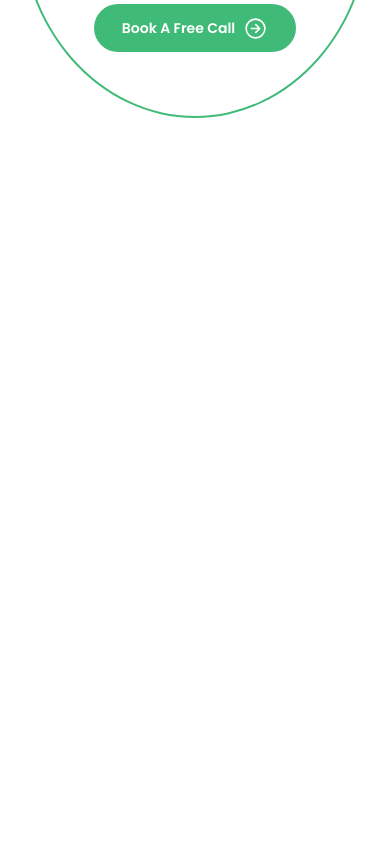
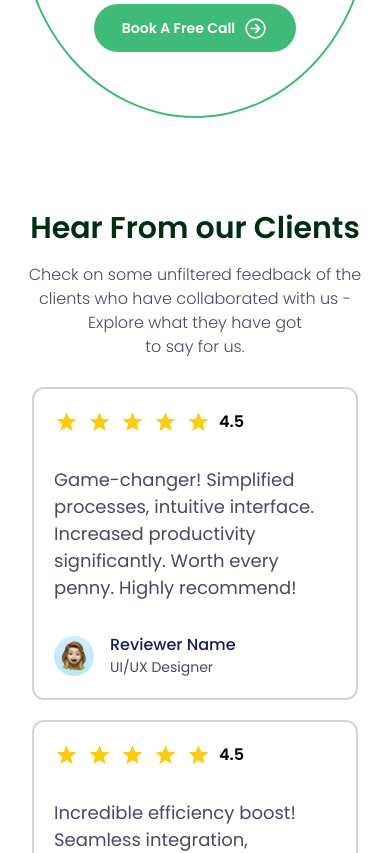
Before and after one commit to 28JayG/pt-site, a Next.js app: page / in a window 390 px wide. Shown: the part 5420-6273 px from the top of the page. Built offline with nearby package versions, Linux system fonts and the light colour scheme.

Commit message:
makes testimonial responsive

```diff
--- a/src/components/home/Testimonial.tsx
+++ b/src/components/home/Testimonial.tsx
@@ -13,7 +13,7 @@ interface Props {
 const TestimonialCard: FC<Props> = ({ review }) => {
   const { client, review: reviewText, rating } = review;
   return (
-    <div className="flex flex-col gap-8 border-2 border-gray-300 p-5 rounded-xl w-80 md:w-96">
+    <div className="flex flex-col gap-8 border-2 border-gray-300 p-5 rounded-xl w-full">
       <div className="flex gap-2 items-center">
         <IoMdStar size={25} className="text-yellow-400" />
         <IoMdStar size={25} className="text-yellow-400" />
@@ -34,12 +34,12 @@ const TestimonialCard: FC<Props> = ({ review }) => {
   );
 };
 
-const Testimonial: React.FC = () => {
+const Testimonial = () => {
   return (
     <MaxWidthWrapper>
-      <div className="flex flex-col gap-10 py-10 relative">
-        <div className="flex flex-col gap-6">
-          <p className="text-2xl md:text-4xl font-semibold text-center text-green-dark">
+      <div className="flex flex-col gap-7 lg:gap-12 py-12 lg:py-16 relative">
+        <div className="flex flex-col gap-3 lg:gap-2">
+          <p className="text-3xl md:text-4xl font-semibold text-center text-green-900">
             Hear From our Clients
           </p>
           <p className="text-textSecondary text-base text-center font-light">
@@ -48,7 +48,7 @@ const Testimonial: React.FC = () => {
             <br /> to say for us.
           </p>
         </div>
-        <div className="grid grid-cols-1 md:grid-cols-3 gap-10 md:gap-0 px-3 justify-between items-center">
+        <div className="grid grid-cols-1 md:grid-cols-3 gap-5 px-3 justify-between items-center">
           {reviews
             .filter((review) => review.featured)
             .slice(0, 3)
@@ -63,7 +63,7 @@ const Testimonial: React.FC = () => {
           className="w-min mx-auto"
           endIcon={<IoArrowForwardCircleOutline size={25} />}
         >
-          <p className="whitespace-nowrap" >See All Reviews</p>
+          <p className="whitespace-nowrap">See All Reviews</p>
         </Button>
       </div>
     </MaxWidthWrapper>
--- a/src/pages/index.tsx
+++ b/src/pages/index.tsx
@@ -91,7 +91,7 @@ export default function Home() {
         />
       </section>
 
-      {/* <Testimonial /> */}
+      <Testimonial />
 
       {/* <PotentialClients /> */}
 
```
